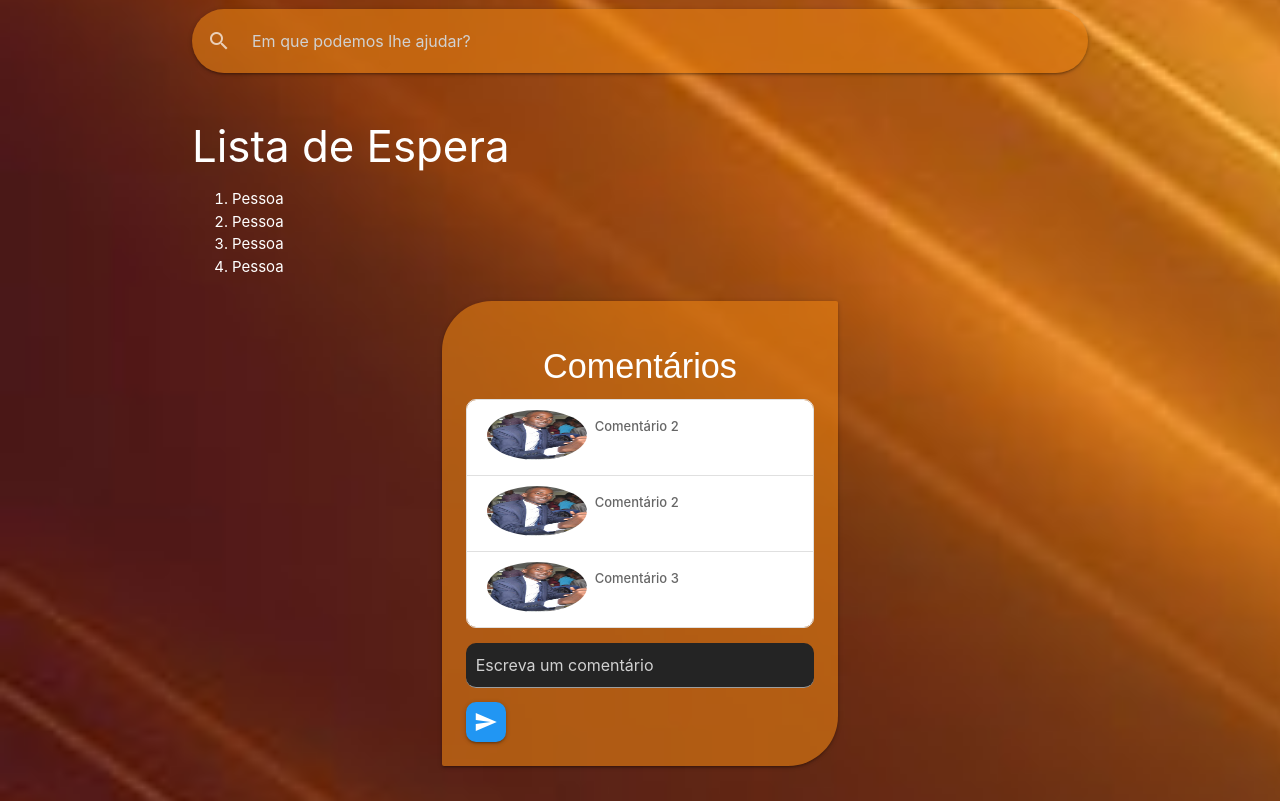
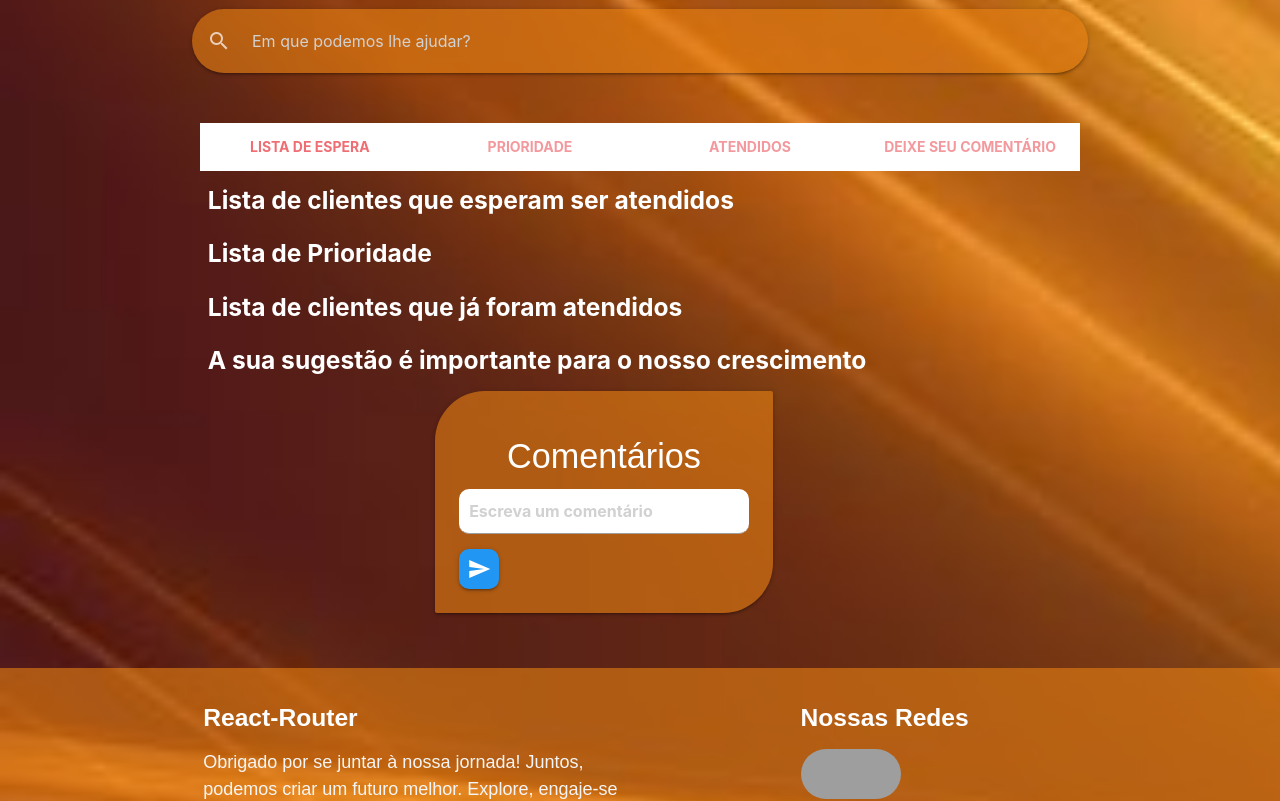
Before and after one commit to AndelsonOliveira199/React-Router, a React (Vite) app in the folder react-router/: page / in a window 1280 px wide. Shown: the part 940-1741 px from the top of the page. Built offline with nearby package versions, Linux system fonts and the light colour scheme; grey boxes are pictures that could not be loaded.

Commit message:
ACTUALIZAÇÃO

```diff
--- a/react-router/src/App.jsx
+++ b/react-router/src/App.jsx
@@ -5,7 +5,6 @@ import Search from "./Componentes/Search";
 import Slide from "./Componentes/Slide";
 import Cards from "./Componentes/Cards"
 import Conteudo from "./Componentes/Conteudo";
-import Comentarios from "./Componentes/Comentarios/Comentarios";
 import ListaEspera from "./Componentes/Lista-Espera/ListaEspera";
 
 function App() {
@@ -31,8 +30,6 @@ function App() {
 
         <ListaEspera />
 
-        <Comentarios />
-
       {/* FOOTER */}
 
       <Footer />
--- a/react-router/src/Componentes/Comentarios/Comentarios.css
+++ b/react-router/src/Componentes/Comentarios/Comentarios.css
@@ -30,8 +30,9 @@
     -o-border-radius: 10px;
 }
 .card-content textarea{
-    background-color: #242424;
-    color: white;
+    background-color: white;
+    color: black;
+    font-weight: bolder;
     border-radius: 10px;
     -webkit-border-radius: 10px;
     -moz-border-radius: 10px;
--- a/react-router/src/Componentes/Comentarios/Comentarios.jsx
+++ b/react-router/src/Componentes/Comentarios/Comentarios.jsx
@@ -17,30 +17,10 @@ const Comentarios = () => {
     <div>
       <div className="row">
         <div className="col s12">
-            <article className="col m6 l4 offset-l4">
+            <article className="col m6 l5 offset-l3">
                 <div className="card-panel">
                     <div className="card-content">
                         <h4>Comentários</h4>
-                        <ul className="collection">
-                            <li className="collection-item">
-                                <div className="chip">
-                                    <img src={imagens.Braulio} alt="Contact Person" />
-                                    <span>{comentarios}</span>
-                                </div>
-                            </li>
-                            <li className="collection-item">
-                                <div className="chip">
-                                    <img src={imagens.Braulio} alt="Contact Person" />
-                                    Comentário 2
-                                </div>
-                            </li>
-                            <li className="collection-item">
-                                <div className="chip">
-                                    <img src={imagens.Braulio} alt="Contact Person" />
-                                    Comentário 3
-                                </div>
-                            </li>
-                        </ul>
                         <textarea name="comentario" id="comentario" className='materialize-textarea' placeholder='Escreva um comentário'></textarea>
                         <button onClick={Enviar_comentario} className="btn btn-floating waves-effect blue" title='Adicionar Comentário'>
                             <i className="material-icons">send</i></button>
--- a/react-router/src/Componentes/Lista-Espera/ListaEspera.css
+++ b/react-router/src/Componentes/Lista-Espera/ListaEspera.css
@@ -4,3 +4,10 @@ ol li{
 h3{
     color: white;
 }
+.tabs li{
+    font-weight: bolder;
+}
+h5{
+    font-weight: bolder;
+    color: white;
+}
--- a/react-router/src/Componentes/Lista-Espera/ListaEspera.jsx
+++ b/react-router/src/Componentes/Lista-Espera/ListaEspera.jsx
@@ -1,22 +1,54 @@
-import React, { useState } from 'react'
+// import React, { useState } from 'react'
 import './ListaEspera.css'
+import Comentarios from '../Comentarios/Comentarios';
+import { Link } from 'react-router-dom';
 
 const ListaEspera = () => {
+
+        const M = window.M; // Certifique-se de que Materialize está disponível no escopo global
+        const instance = document.querySelectorAll('.tabs');
+          M.Tabs.init(instance, {});
+
+  // var instance = M.Tabs.init(el, options);
 
   // const [estado setEstado] = useState({});
 
   return (
     <div>
-      <div className="container">
-        <h3>Lista de Espera</h3>
-        <ol>
-          <li>Pessoa</li>
-          <li>Pessoa</li>
-          <li>Pessoa</li>
-          <li>Pessoa</li>
-        </ol>
+      <div className="row">
+        <div className="col s12">
+          <div className="container">
+            <ul className="tabs">
+                <li className="tab col s3"><Link className='active' to="#test1">Lista de Espera</Link></li>
+                <li className="tab col s3"><Link to="#test2">Prioridade</Link></li>
+                <li className="tab col s3"><Link to="#test3">Atendidos</Link></li>
+                <li className="tab col s3"><Link to="#test4">Deixe seu comentário</Link></li>
+              </ul>
+            </div>
+            <div id="test1" className="col s12">
+              <div className="container">
+                <h5>Lista de clientes que esperam ser atendidos</h5>
+              </div>
+            </div>
+            <div id="test2" className="col s12">
+              <div className="container">
+                <h5>Lista de Prioridade</h5>
+              </div>
+            </div>
+            <div id="test3" className="col s12">
+              <div className="container">
+                <h5>Lista de clientes que já foram atendidos</h5>
+              </div>
+            </div>
+            <div id="test4" className="col s12">
+              <div className="container">
+                <h5>A sua sugestão é importante para o nosso crescimento</h5>
+                <Comentarios />
+              </div>
+            </div>
+          </div>
+        </div>
       </div>
-    </div>
   )
 }
 
--- a/react-router/src/rotas/Comprar.jsx
+++ b/react-router/src/rotas/Comprar.jsx
@@ -39,6 +39,8 @@ const Comprar = () => {
         valor: Yup.number()
         .required('O valor do produto é obrigatório')
         .positive('O valor deve ser positivo'),
+        ordem_fila: Yup.string()
+        .required('O valor da ordem de fila é obrigatório, selecione um valor para este campo')
     });
 
   return (
@@ -49,7 +51,7 @@ const Comprar = () => {
             <div className="col s12 m3 l4 offset-l4 formulario">
                 <div className="card">
                     <div className="card-content">
-                        <Formik initialValues={{primeiro_nome: '', nome_produto: '', quant_prod: '', valor: ''}} onSubmit={handleClickCompra} validationSchema={validationCompra}>
+                        <Formik initialValues={{primeiro_nome: '', nome_produto: '', quant_prod: '', valor: '', ordem_fila: ''}} onSubmit={handleClickCompra} validationSchema={validationCompra}>
                             <Form className="compra-form">
                                 <div className="compra-form-group">
                                     <Field name="primeiro_nome" id="primeiro_nome" className="form-field" placeholder="Digite o seu primeiro nome" />
@@ -68,13 +70,21 @@ const Comprar = () => {
                                     <ErrorMessage component="span" name='quant_prod' className='form-error' />
                                 </div>
                                 <div className="compra-form-group">
-                                    <Field name="valor" as="select" className="form-field" placeholder="Valor do produto">
+                                    <Field name="valor" as="select" className="form-field">
                                     <option value="" disabled selected>Selecione o preço</option>
                                         <option value="25">25,00 KZ</option>
                                         <option value="50">50,00 KZ</option>
                                         <option value="100">100,00 KZ</option>
                                     </Field>
                                     <ErrorMessage component="span" name='valor' className='form-error' />
+                                </div>
+                                <div className="compra-form-group">
+                                    <Field name="ordem_fila" as="select" className="form-field">
+                                    <option value="" disabled selected>Selecione o ordem da fila <i>(sua faixa etaria)</i></option>
+                                        <option value="não prioridade">Não Prioridade</option>
+                                        <option value="prioridade">Prioridade</option>
+                                    </Field>
+                                    <ErrorMessage component="span" name='ordem_fila' className='form-error' />
                                 </div>
                                 <button type="submit" className="btn waves-effect botao" title="Comprar">
                                     <i className="material-icons">send</i>
```
